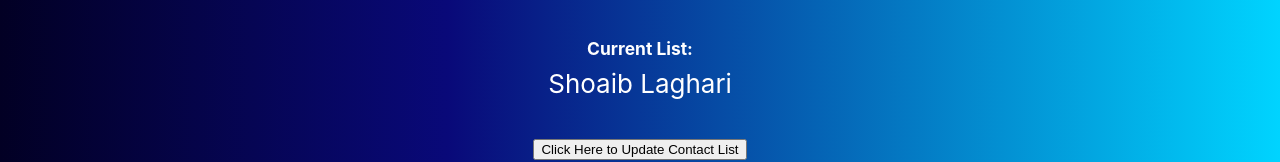
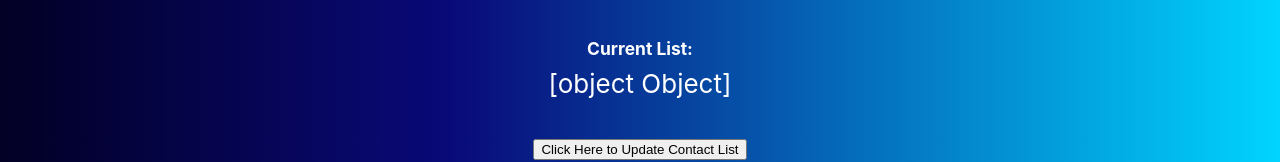
Before and after one commit to shoaibl9/andrew, a React (Create React App) app: page / in a window 1280 px wide. Shown: the part 624-786 px from the top of the page. Built offline with nearby package versions, Linux system fonts and the light colour scheme.

Commit message:
easier to use, two options for outreach, react stuff

```diff
--- a/src/App.js
+++ b/src/App.js
@@ -5,19 +5,19 @@ import { useForm } from 'react-hook-form';
 
 function App() {
 
-  const [names, setNames] = useState(["Shoaib Laghari"]);
+  const [names, setNames] = useState([{/*Add your name here as String*/}]); //this is to include ...
   function changeNames(name) {
     setNames(prevNames => [...prevNames, (name)]);
   }
 
-  const [emails, setEmails] = useState(["shoaiblaghari9@gmail.com"]);
+  const [emails, setEmails] = useState([{/*Add your email here as String*/}]); //... you in all mass outreach
   function changeEmails(email) {
     setEmails(prevEmails => [...prevEmails, (email)]);
   }
 
   const [contacts, setState] = useState([{
-    to_name: "Shoaib Laghari",
-    to_email: "shoaiblaghari9@gmail.com"
+    to_name: {/*Add your name here as String*/},
+    to_email: {/*Add your email here as String*/}
   }]);
   function changeContacts(name, email) {
     setState(prevContacts => [...prevContacts, {to_name: (name), to_email: (email)}]);
@@ -37,7 +37,7 @@ function App() {
     event.preventDefault();
     console.log("submit worked");
 
-    emailjs.sendForm('uw_service', 'mpop_template', event.target, 'user_yHq4xCy835BmSn8BseCcV')
+    emailjs.sendForm({/*Add emailJS service here as String*/}, {/*Add emailJS template here as String*/}, event.target, {/*Add emailJS user id here as String*/})
       .then((result) => {
           console.log(result.text);
       }, (error) => {
@@ -60,7 +60,7 @@ function App() {
     console.log(contacts.length);
 
     for (let i = 1; i < contacts.length; i++){
-      emailjs.send('uw_service', 'outreach_template', contacts[i], 'user_yHq4xCy835BmSn8BseCcV')
+      emailjs.send({/*Add emailJS service here as String*/}, {/*Add emailJS template here as String*/}, contacts[i], 'user_yHq4xCy835BmSn8BseCcV')
         .then((result) => {
             console.log(result.text);
         }, (error) => {
```
